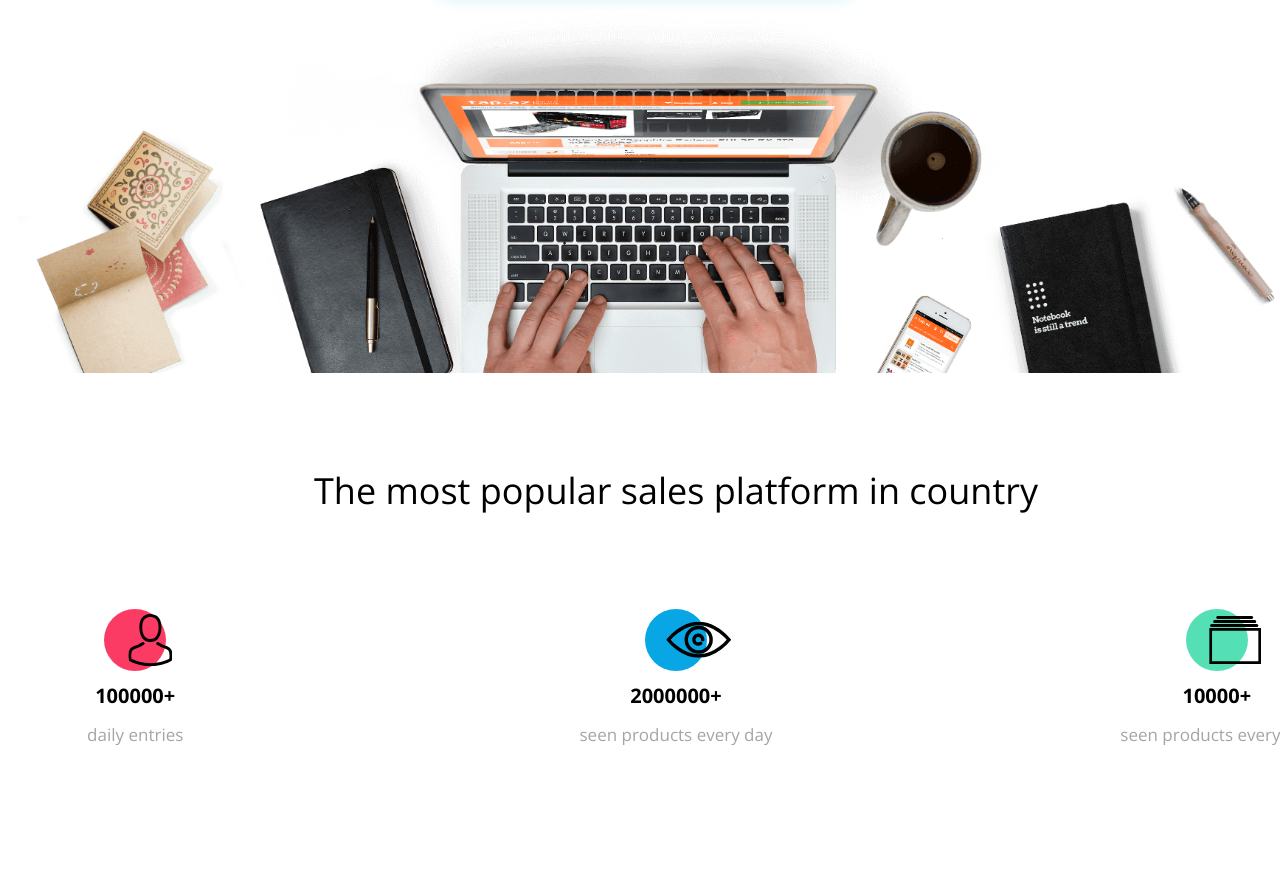
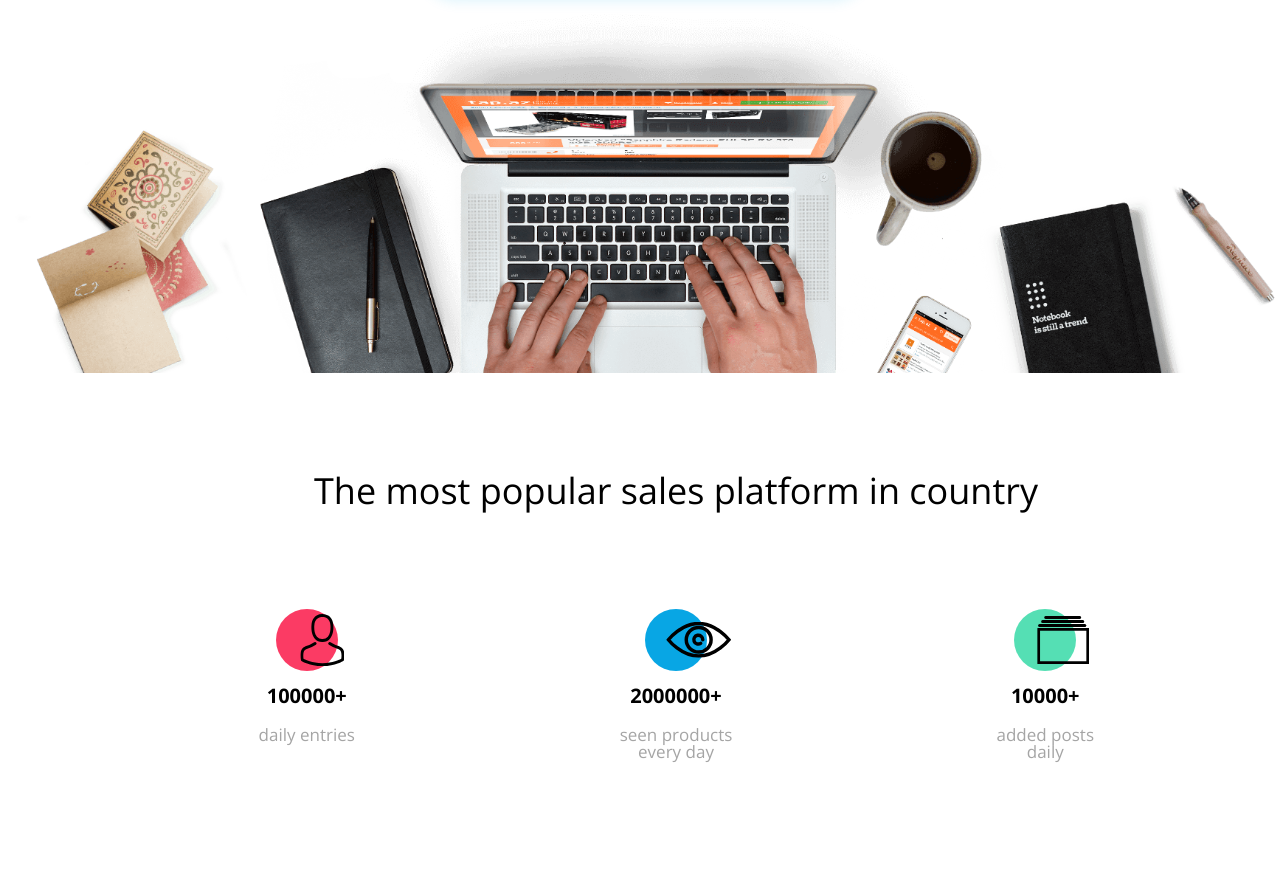
Before and after one commit to MalwinaGruchot/BestShop, a plain HTML site: page index.html in a window 1280 px wide. Shown: the part 389-1269 px from the top of the page. Drawn offline with nearby package versions, Linux system fonts and the light colour scheme.

Commit message:
section statistics -change class name

```diff
--- a/css/style.css
+++ b/css/style.css
@@ -148,51 +148,27 @@ html {
 
 .wrap {
     display: flex;
-    justify-content: space-between;
+    justify-content: space-evenly;
+}
+
+.wrap--secendary {
+    flex-direction: column;
+    justify-content: flex-start;
+    align-items: center;
+    width: 125px
 }
 
 .statistics__title {
     margin: 100px 0;
 }
 
-.statistics__title--size {
-    font-size: 3.6rem;
-}
-
-.circle--color-pink {
-    background-color: var(--color-pink);
-}
-
-.circle--color-blue {
-    background-color: var(--color-blue)
-}
-
-.circle--color-green {
-    background-color: var(--color-green)
-}
-
-.wrap--secendary {
-    flex-direction: column;
-    justify-content: space-between;
-    align-items: center;
-
-
-    width: 20%;
-}
 
 .statistics__number {
-    font-size: 2rem;
-    font-weight: 800;
-    text-align: center;
     margin-top: 15px;
 }
 
-.statistics__text--size {
-    font-size: 1.7rem;
-}
-
-.statistics__text--color {
-    color: var(--color-gray);
+.statistics__title--size {
+    font-size: 3.6rem;
 }
 
 .statistics__text {
@@ -209,3 +185,31 @@ html {
     left: 50%;
     transform: translate(-15%, -50%);
 }
+
+.circle--color-pink {
+    background-color: var(--color-pink);
+}
+
+.circle--color-blue {
+    background-color: var(--color-blue)
+}
+
+.circle--color-green {
+    background-color: var(--color-green)
+}
+
+.statistics__number--textAppearance {
+    font-size: 2rem;
+    font-weight: 800;
+    text-align: center;
+}
+
+.statistics__text--size {
+    font-size: 1.7rem;
+}
+
+.statistics__text--color {
+    color: var(--color-gray);
+}
+
+/* style dla sekcji benefity*/
--- a/index.html
+++ b/index.html
@@ -45,14 +45,14 @@
                     <div class="circle statistics__circle circle--color-pink"> <img class="icon statistics__icon"
                             src="assets/Person.svg" alt="ikona osoby"></div>
 
-                    <h3 class="statistics__number">100000+</h3>
+                    <h3 class="statistics__number statistics__number--textAppearance">100000+</h3>
                     <p class="text statistics__text statistics__text--size statistics__text--color">daily entries</p>
                 </div>
                 <div class="wrap wrap--secendary">
                     <div class="circle statistics__circle circle--color-blue"><img class="icon statistics__icon"
                             src="assets/Eye.svg" alt="ikona oka"></div>
 
-                    <h3 class="statistics__number">2000000+</h3>
+                    <h3 class="statistics__number statistics__number--textAppearance">2000000+</h3>
                     <p class="text statistics__text statistics__text--size statistics__text--color">seen products every
                         day</p>
                 </div>
@@ -60,9 +60,9 @@
                     <div class=" circle statistics__circle circle--color-green"> <img class="icon statistics__icon"
                             src="assets/Catalog.svg" alt="ikona katalogu"></div>
 
-                    <h3 class="number statistics__number">10000+</h3>
-                    <p class="text statistics__text statistics__text--size statistics__text--color">seen products every
-                        day</p>
+                    <h3 class="statistics__number statistics__number--textAppearance">10000+</h3>
+                    <p class="text statistics__text statistics__text--size statistics__text--color">added posts daily
+                    </p>
                 </div>
             </div>
         </div>
```
